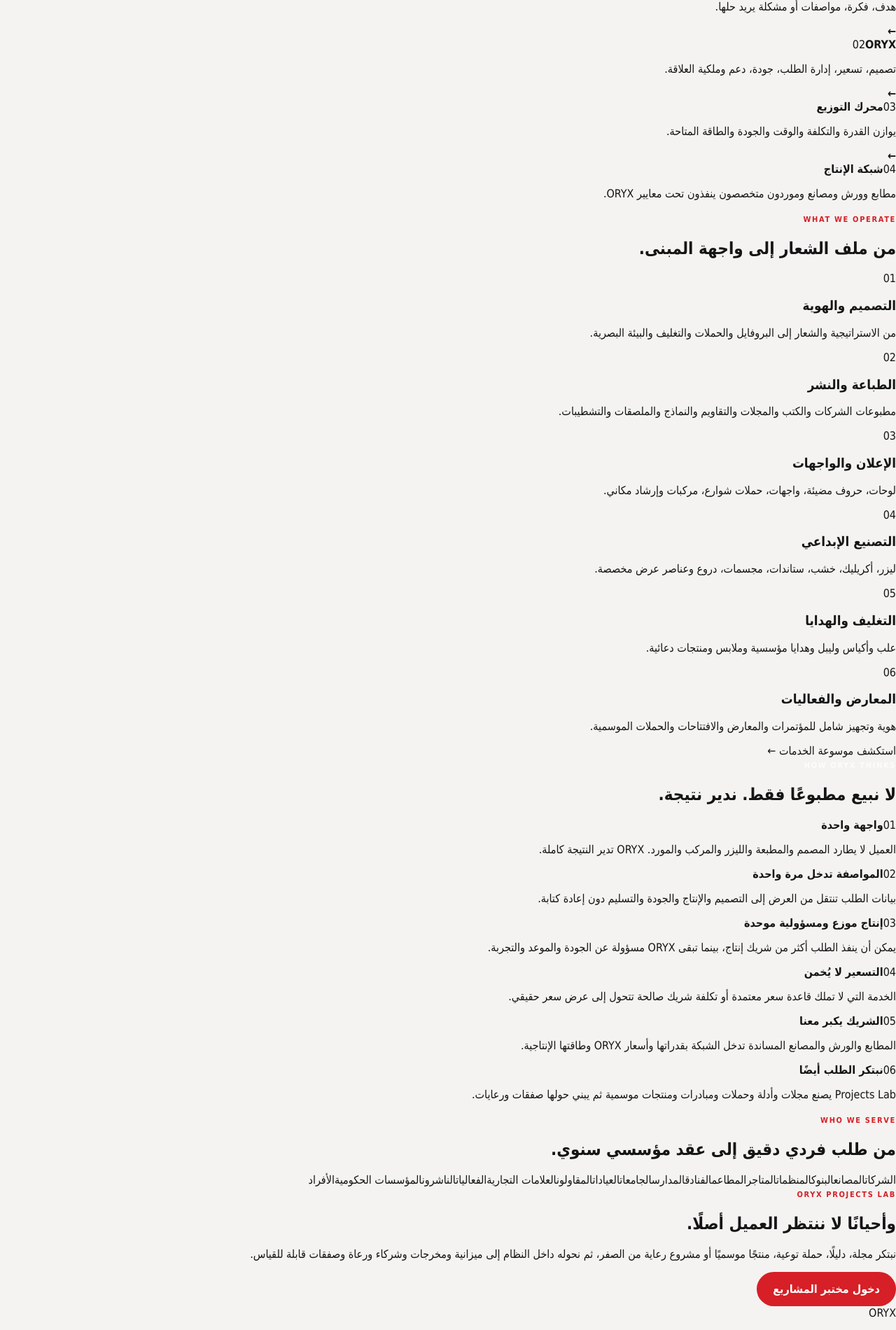
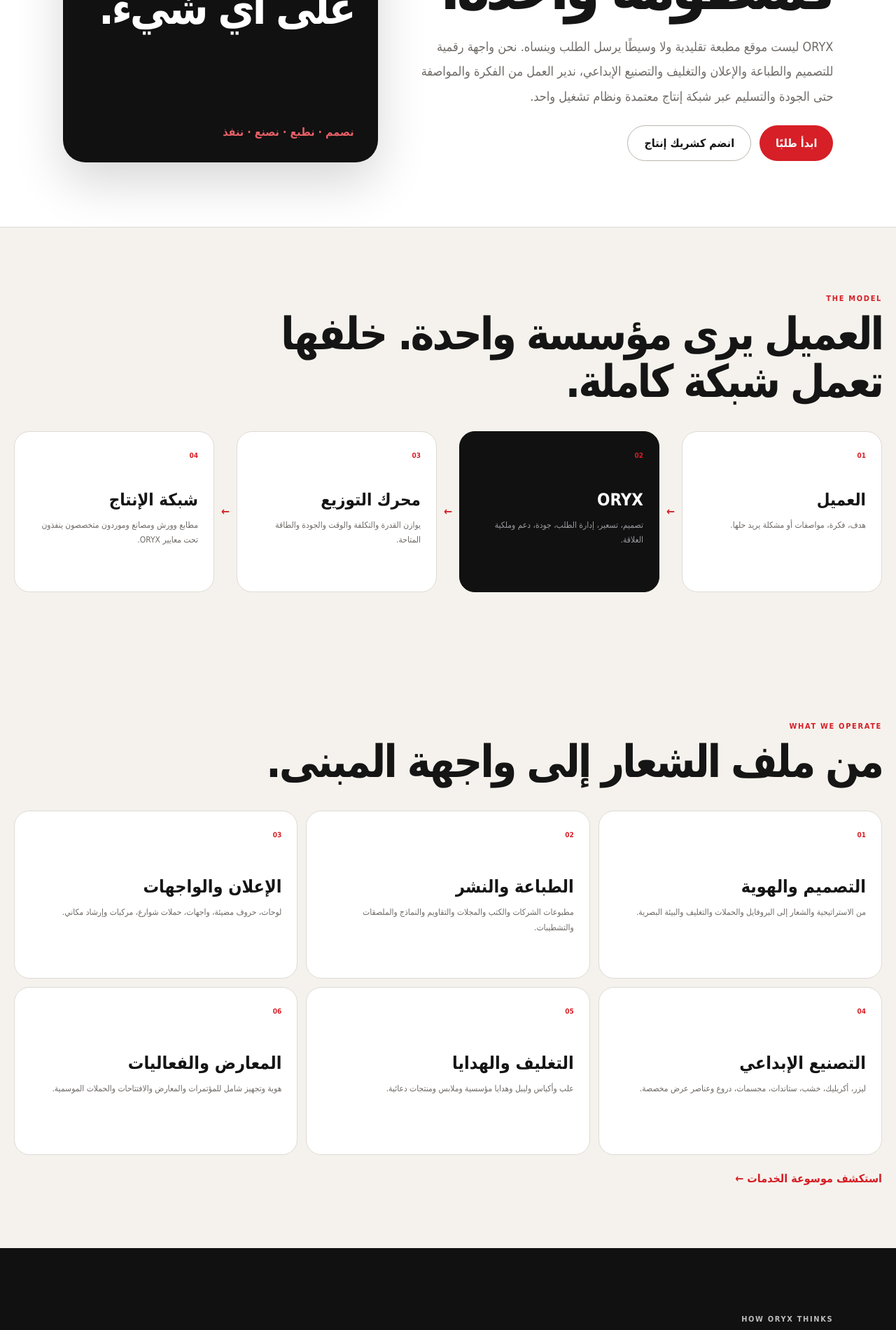
Before and after one commit to skandermahyoub/oryx-print-network, a Next.js app: page /about in a window 1280 px wide. Shown: the part 360-2260 px from the top of the page at 70% size. Built offline with nearby package versions, Linux system fonts and the light colour scheme.

Commit message:
feat: style ORYX institutional guide

```diff
--- a/src/app/globals.css
+++ b/src/app/globals.css
@@ -385,3 +385,19 @@ footer{min-height:130px;background:var(--black);color:#fff;padding:36px 5vw;disp
 .partner-job-actions{display:flex;gap:6px;flex-wrap:wrap}.partner-job-actions form{margin:0}.partner-job-actions button{border:0;border-radius:9px;padding:8px 10px;font-size:9px;font-weight:900;cursor:pointer}.partner-job-actions .accept{background:#1f8d4d;color:#fff}.partner-job-actions .decline{background:#fff0f1;color:#a51c22;border:1px solid #f2c8cb}.partner-job-static{font-size:9px;color:var(--muted)}
 .partner-price-submit{margin-top:12px}.partner-price-submit .account-section-head p{margin:5px 0 0;color:var(--muted);font-size:11px}.partner-price-form{display:grid;grid-template-columns:repeat(3,1fr);gap:10px}.partner-price-form label{display:flex;flex-direction:column;gap:7px;font-size:10px;color:var(--muted)}.partner-price-form input,.partner-price-form select,.partner-price-form textarea{border:1px solid var(--line);border-radius:12px;background:#fbfaf8;padding:11px 12px;min-width:0}.partner-price-form label.wide{grid-column:1/-1}.partner-price-form .primary-button{align-self:end}
 @media(max-width:900px){.partner-price-form{grid-template-columns:1fr 1fr}}@media(max-width:560px){.partner-price-form{grid-template-columns:1fr}.partner-price-form label.wide{grid-column:auto}}
+
+
+/* ORYX institutional guide */
+.about-page{min-height:100vh;background:#f5f2ed;color:var(--ink)}
+.about-hero{display:grid;grid-template-columns:1.15fr .85fr;gap:42px;align-items:center;padding:92px 7vw;background:#fff;border-bottom:1px solid var(--line)}
+.about-hero h1{font-size:clamp(54px,7vw,100px);line-height:.96;letter-spacing:-.07em;margin:14px 0 24px;max-width:980px}.about-hero p{font-size:18px;line-height:1.95;color:var(--muted);max-width:850px}
+.about-manifesto{background:#111;color:#fff;border-radius:32px;padding:34px;min-height:500px;display:flex;flex-direction:column;justify-content:space-between;box-shadow:0 28px 70px rgba(0,0,0,.16)}.about-manifesto small{color:#777}.about-manifesto strong{font-size:clamp(46px,5vw,76px);line-height:1.02;letter-spacing:-.05em}.about-manifesto span{color:#e76066;font-weight:900}
+.about-model,.about-capabilities,.about-audiences,.about-lab{width:min(1240px,calc(100% - 34px));margin:auto;padding:90px 0}.about-section-title{max-width:920px;margin-bottom:36px}.about-section-title h2{font-size:clamp(40px,5vw,70px);line-height:1.06;letter-spacing:-.05em;margin:10px 0}
+.about-flow{display:grid;grid-template-columns:1fr auto 1fr auto 1fr auto 1fr;gap:10px;align-items:center}.about-flow>article{background:#fff;border:1px solid var(--line);border-radius:22px;padding:22px;min-height:230px}.about-flow>article.focus{background:#111;color:#fff;border-color:#111}.about-flow>article span{font-size:10px;color:var(--red);font-weight:900}.about-flow>article strong{display:block;font-size:24px;margin:42px 0 10px}.about-flow>article p{font-size:12px;line-height:1.75;color:var(--muted)}.about-flow>article.focus p{color:#9b9ba0}.about-flow>b{color:var(--red)}
+.about-capability-grid{display:grid;grid-template-columns:repeat(3,1fr);gap:12px}.about-capability-grid article{background:#fff;border:1px solid var(--line);border-radius:22px;padding:22px;min-height:240px}.about-capability-grid span{color:var(--red);font-size:10px;font-weight:900}.about-capability-grid h3{font-size:25px;margin:52px 0 12px}.about-capability-grid p{color:var(--muted);font-size:12px;line-height:1.8}.about-inline-link{display:inline-block;margin-top:24px;font-weight:900;color:var(--red)}
+.about-operating{background:#111;color:#fff;padding:90px 7vw}.about-section-title.light h2{color:#fff}.about-principle-grid{display:grid;grid-template-columns:repeat(3,1fr);gap:12px}.about-principle-grid article{background:#18181a;border:1px solid #2a2a2d;border-radius:22px;padding:22px;min-height:230px}.about-principle-grid span{color:#e76066;font-size:10px;font-weight:900}.about-principle-grid strong{display:block;font-size:24px;margin:45px 0 12px}.about-principle-grid p{color:#999;font-size:12px;line-height:1.8}
+.about-audiences{display:grid;grid-template-columns:.9fr 1.1fr;gap:42px;align-items:start}.about-audiences h2{font-size:clamp(38px,5vw,66px);letter-spacing:-.05em;line-height:1.08;margin:10px 0}.about-audience-cloud{display:flex;gap:10px;flex-wrap:wrap}.about-audience-cloud span{background:#fff;border:1px solid var(--line);border-radius:999px;padding:12px 16px;font-size:12px}
+.about-lab{display:flex;justify-content:space-between;gap:40px;align-items:end;background:#fff;border:1px solid var(--line);border-radius:28px;padding:38px;margin-bottom:90px}.about-lab>div{max-width:860px}.about-lab h2{font-size:clamp(38px,5vw,68px);letter-spacing:-.05em;line-height:1.05;margin:10px 0 16px}.about-lab p{color:var(--muted);line-height:1.85}
+.about-closing{background:var(--red);color:#fff;padding:100px 7vw}.about-closing>span{font-size:clamp(70px,12vw,170px);font-weight:950;letter-spacing:-.09em;line-height:.8}.about-closing h2{font-size:clamp(34px,5vw,64px);max-width:980px;line-height:1.08;margin:38px 0}.about-closing a{font-weight:900;color:#fff}
+@media(max-width:980px){.about-hero,.about-audiences{grid-template-columns:1fr}.about-flow{grid-template-columns:1fr}.about-flow>b{transform:rotate(-90deg);justify-self:center}.about-capability-grid,.about-principle-grid{grid-template-columns:1fr 1fr}.about-lab{align-items:flex-start;flex-direction:column}}
+@media(max-width:620px){.about-hero{padding:64px 20px}.about-model,.about-capabilities,.about-audiences{padding:60px 0}.about-capability-grid,.about-principle-grid{grid-template-columns:1fr}.about-operating{padding:60px 20px}.about-lab{margin-bottom:60px}.about-closing{padding:70px 20px}}
```
